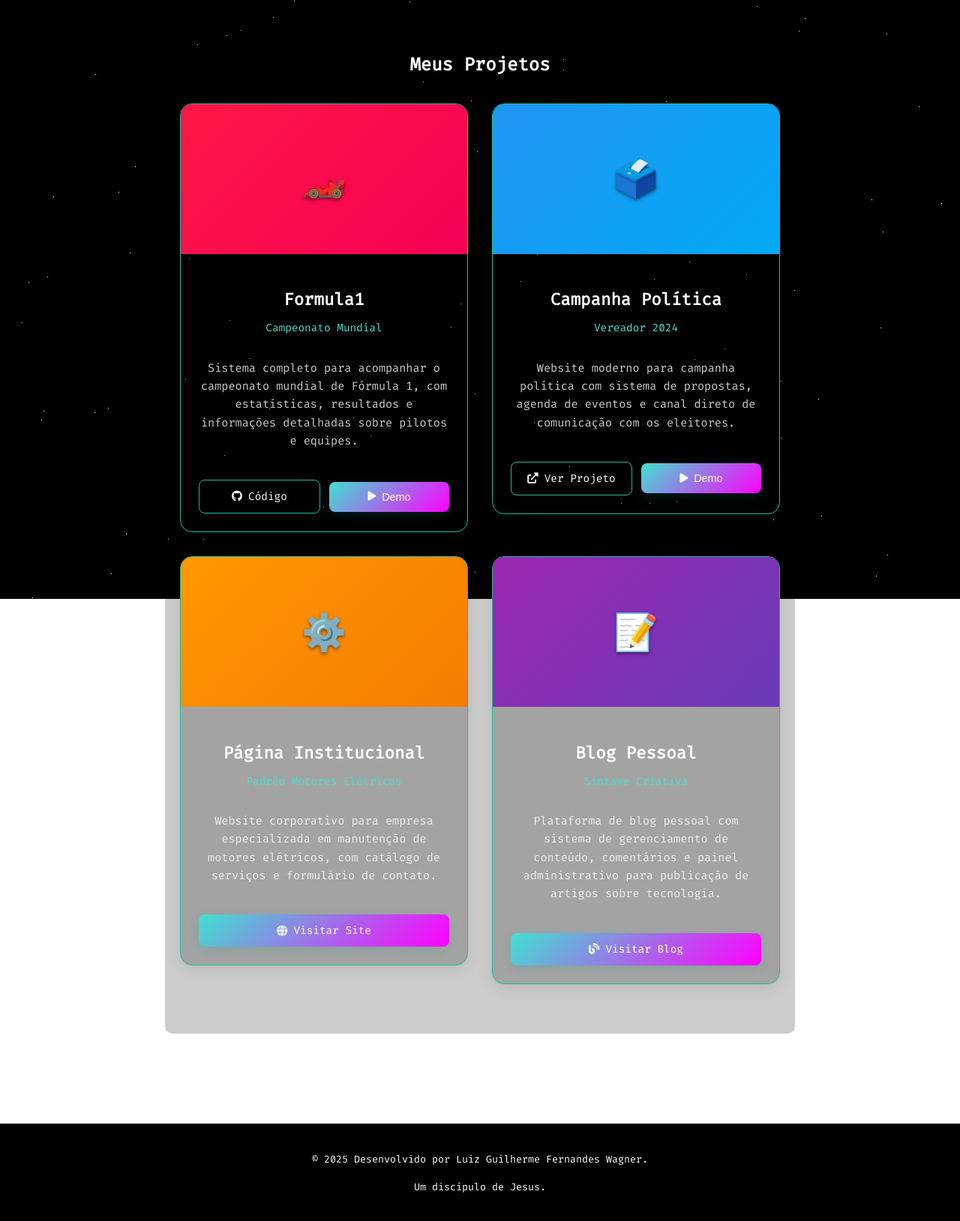
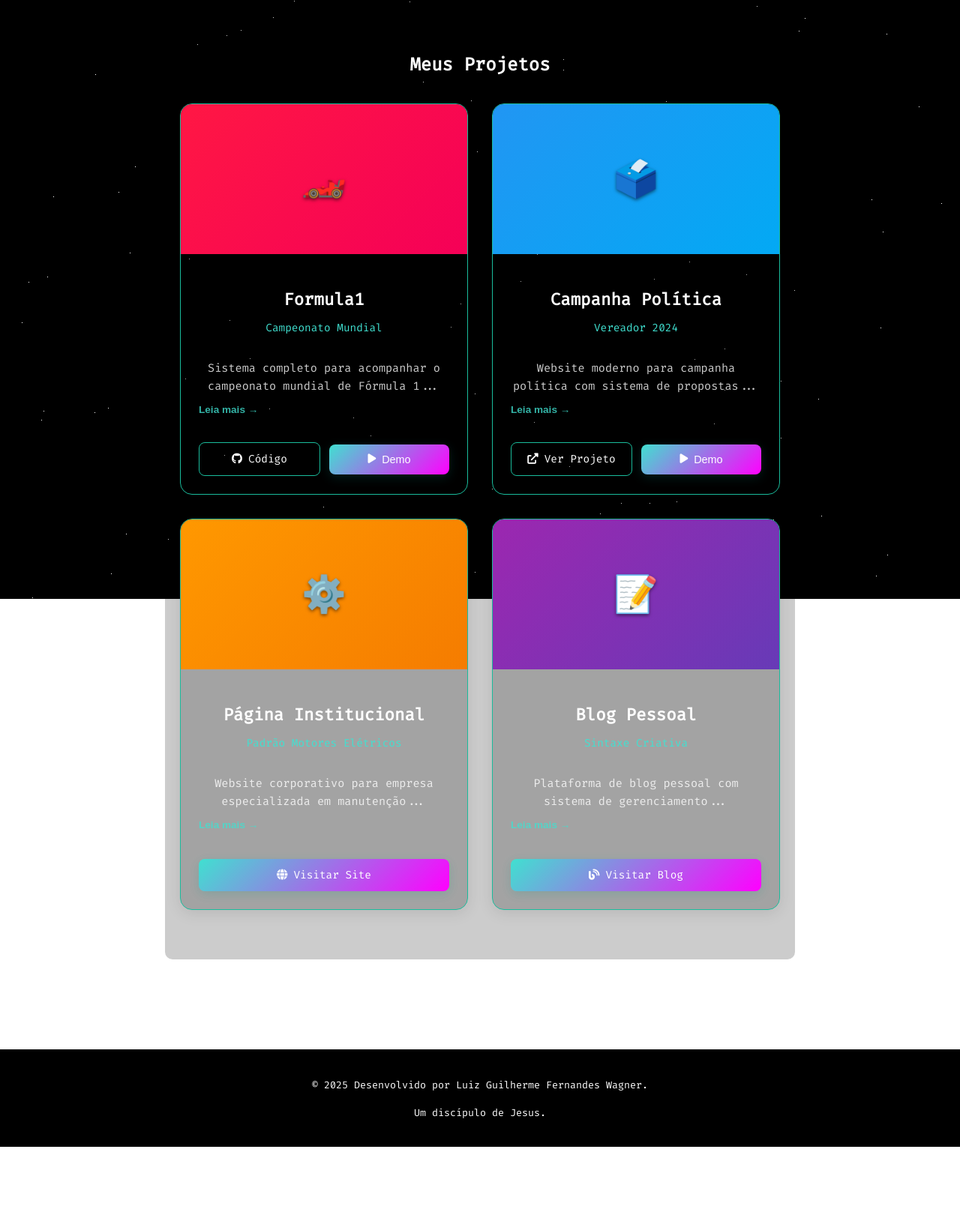
Before and after one commit to luizguilhermefw/portfolio, a PHP site: page / in a window 1280 px wide, after a click on "Meus Projetos". Shown: the part 708-2337 px from the top of the page at 75% size. After the commit the page ends 2238 px from the top, so only its background shows below. Run offline with PHP 8.4, Linux system fonts and the light colour scheme.

Commit message:
Implementa sistema 'Leia mais/menos' e altura uniforme nos cards

```diff
--- a/index.html
+++ b/index.html
@@ -71,7 +71,11 @@
                             <h3>Formula1</h3>
                             <p class="project-subtitle">Campeonato Mundial</p>
                         </div>
-                        <p class="projeto-description">Sistema completo para acompanhar o campeonato mundial de Fórmula 1, com estatísticas, resultados e informações detalhadas sobre pilotos e equipes.</p>
+                        <p class="projeto-description">
+                            <span class="description-preview">Sistema completo para acompanhar o campeonato mundial de Fórmula 1...</span>
+                            <span class="description-full" style="display: none;">Sistema completo para acompanhar o campeonato mundial de Fórmula 1, com estatísticas detalhadas, resultados em tempo real, informações sobre pilotos e equipes, histórico de corridas e muito mais.</span>
+                            <button class="btn-read-more" onclick="toggleDescription(this)">Leia mais</button>
+                        </p>
 
                         <div class="projeto-actions">
                             <a href="https://github.com/luizguilhermefw/formula1/tree/master" target="_blank" rel="noopener" aria-label="GitHub" class="btn-secondary">
@@ -103,7 +107,11 @@
                             <h3>Campanha Política</h3>
                             <p class="project-subtitle">Vereador 2024</p>
                         </div>
-                        <p class="projeto-description">Website moderno para campanha política com sistema de propostas, agenda de eventos e canal direto de comunicação com os eleitores.</p>
+                        <p class="projeto-description">
+                            <span class="description-preview">Website moderno para campanha política com sistema de propostas...</span>
+                            <span class="description-full" style="display: none;">Website moderno para campanha política com sistema completo de propostas, agenda de eventos interativa, canal direto de comunicação com eleitores, galeria de fotos e sistema de notícias.</span>
+                            <button class="btn-read-more" onclick="toggleDescription(this)">Leia mais</button>
+                        </p>
 
                         <div class="projeto-actions">
                             <a href="#" target="_blank" rel="noopener" aria-label="Projeto" class="btn-secondary">
@@ -135,7 +143,11 @@
                             <h3>Página Institucional</h3>
                             <p class="project-subtitle">Padrão Motores Elétricos</p>
                         </div>
-                        <p class="projeto-description">Website corporativo para empresa especializada em manutenção de motores elétricos, com catálogo de serviços e formulário de contato.</p>
+                        <p class="projeto-description">
+                            <span class="description-preview">Website corporativo para empresa especializada em manutenção...</span>
+                            <span class="description-full" style="display: none;">Website corporativo completo para empresa especializada em manutenção de motores elétricos, com catálogo detalhado de serviços, formulário de contato inteligente, galeria de trabalhos realizados e sistema de orçamentos online.</span>
+                            <button class="btn-read-more" onclick="toggleDescription(this)">Leia mais</button>
+                        </p>
 
                         <div class="projeto-actions">
                             <a href="https://www.padraomotoreseletricos.com.br/index.php" target="_blank" rel="noopener" class="btn-primary">
@@ -163,7 +175,11 @@
                             <h3>Blog Pessoal</h3>
                             <p class="project-subtitle">Sintaxe Criativa</p>
                         </div>
-                        <p class="projeto-description">Plataforma de blog pessoal com sistema de gerenciamento de conteúdo, comentários e painel administrativo para publicação de artigos sobre tecnologia.</p>
+                        <p class="projeto-description">
+                            <span class="description-preview">Plataforma de blog pessoal com sistema de gerenciamento...</span>
+                            <span class="description-full" style="display: none;">Plataforma completa de blog pessoal com sistema avançado de gerenciamento de conteúdo, sistema de comentários interativo, painel administrativo completo, otimização SEO e interface responsiva para publicação de artigos sobre tecnologia.</span>
+                            <button class="btn-read-more" onclick="toggleDescription(this)">Leia mais</button>
+                        </p>
 
                         <div class="projeto-actions">
                             <a href="blog" class="btn-primary">
--- a/script.js
+++ b/script.js
@@ -165,3 +165,24 @@ document.addEventListener('DOMContentLoaded', () => {
         });
     });
 });
+
+// Função para expandir/contrair descrição dos projetos
+function toggleDescription(button) {
+    const description = button.parentElement;
+    const preview = description.querySelector('.description-preview');
+    const full = description.querySelector('.description-full');
+
+    if (full.style.display === 'none') {
+        // Expandir
+        preview.style.display = 'none';
+        full.style.display = 'inline';
+        button.textContent = 'Leia menos';
+        button.classList.add('expanded');
+    } else {
+        // Contrair
+        preview.style.display = 'inline';
+        full.style.display = 'none';
+        button.textContent = 'Leia mais';
+        button.classList.remove('expanded');
+    }
+}
--- a/style.css
+++ b/style.css
@@ -300,7 +300,7 @@ footer {
     transform: translateY(30px);
     display: flex;
     flex-direction: column;
-    min-height: 480px;
+    height: 520px; /* Altura fixa para uniformidade */
 }
 
 @keyframes fadeInUp {
@@ -426,8 +426,42 @@ footer {
     line-height: 1.6;
     color: var(--text-color);
     opacity: 0.8;
-    margin-bottom: 1.5rem;
+    margin-bottom: 1rem;
     flex: 1;
+    display: flex;
+    flex-direction: column;
+}
+
+.btn-read-more {
+    background: none;
+    border: none;
+    color: var(--primary-color);
+    font-size: 0.85rem;
+    font-weight: 600;
+    cursor: pointer;
+    padding: 0.25rem 0;
+    margin-top: 0.5rem;
+    transition: all 0.3s ease;
+    text-align: left;
+    align-self: flex-start;
+}
+
+.btn-read-more:hover {
+    color: var(--secondary-color);
+    transform: translateX(5px);
+}
+
+.btn-read-more::after {
+    content: ' →';
+    transition: transform 0.3s ease;
+}
+
+.btn-read-more.expanded::after {
+    content: ' ↑';
+}
+
+.btn-read-more:hover::after {
+    transform: translateX(3px);
 }
 
 .projeto-actions {
@@ -508,7 +542,7 @@ footer {
     .projeto-card {
         margin: 0 0.5rem;
         transform: none;
-        min-height: 420px;
+        height: 480px; /* Altura ajustada para mobile */
     }
 
     .projeto-card:hover {
@@ -525,7 +559,11 @@ footer {
     }
 
     .projeto-image {
-        height: 180px;
+        height: 160px; /* Imagem menor no mobile */
+    }
+
+    .btn-read-more {
+        font-size: 0.8rem;
     }
 }
 
```
